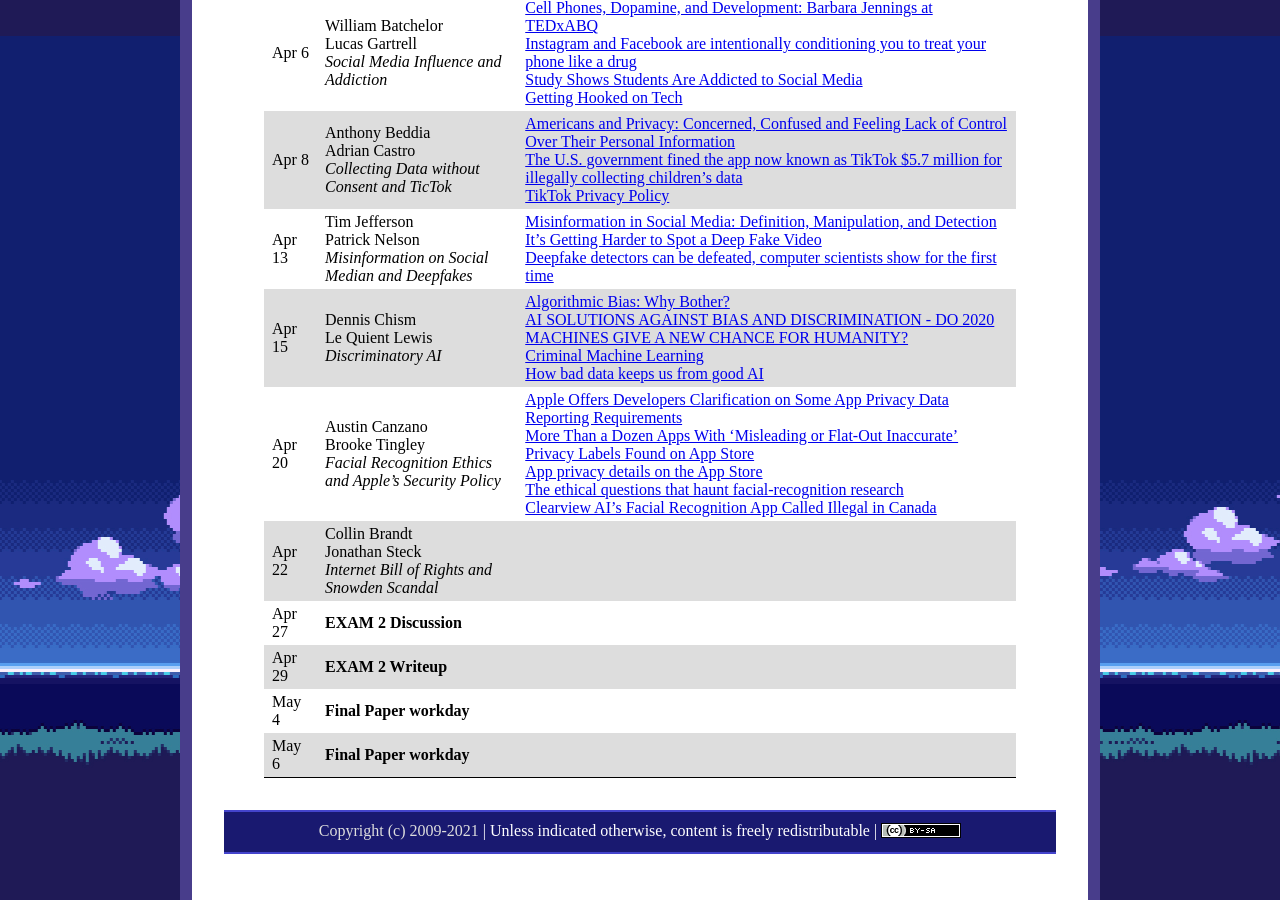
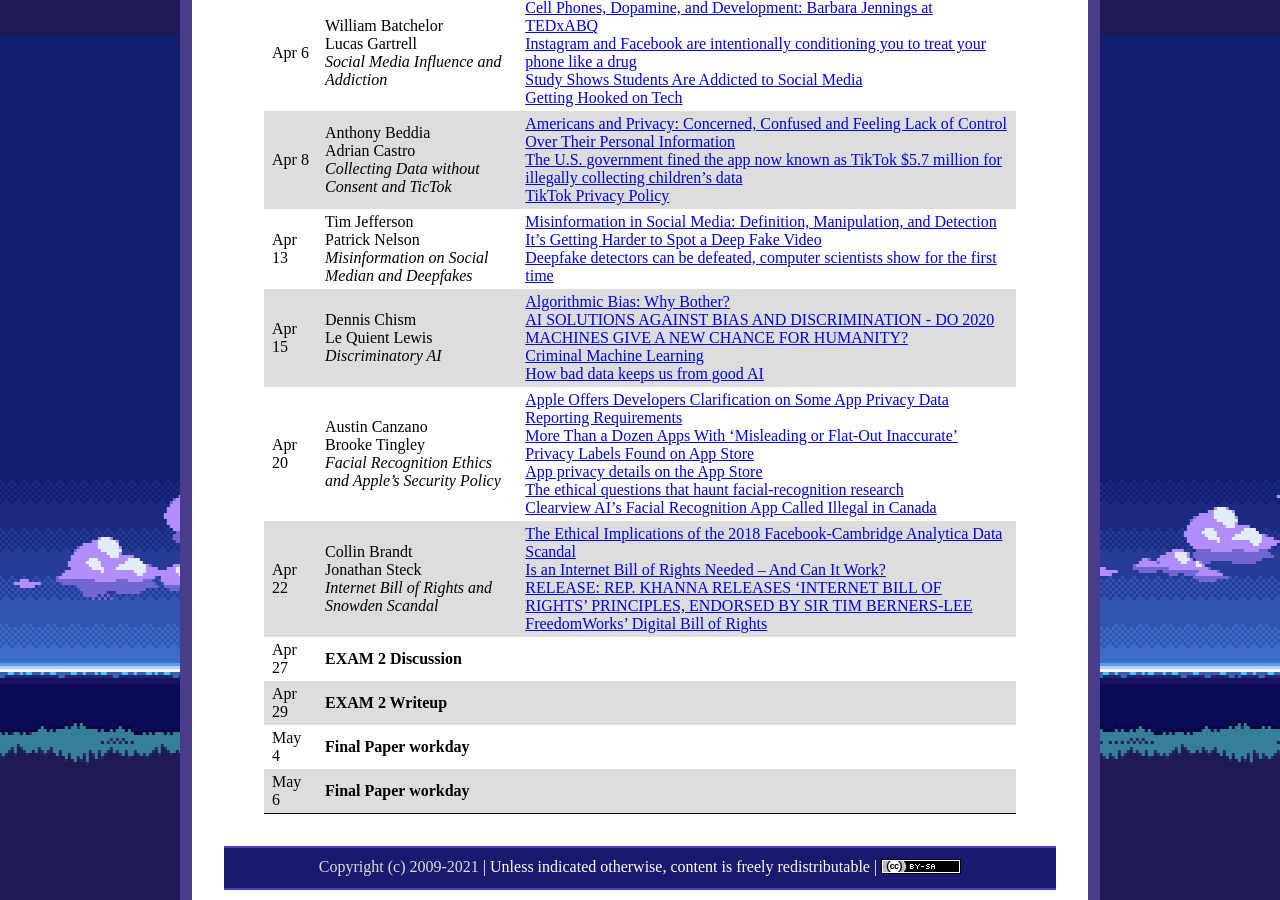
Before and after one commit to ycpcs/cs456-spring2021, a Jekyll site: the page built from schedule/index.md, in a window 1280 px wide and 900 px high, scrolled down 1764 px. Built offline with Jekyll 4.4.1, drawn with Linux system fonts in a browser that asks for light colours.

Commit message:
add Collin and Jonathan articles
add Collin and Jonathan articles

```diff
--- a/schedule/index.md
+++ b/schedule/index.md
@@ -37,7 +37,7 @@ All reading materials can be accessed via [Schmidt Library](http://library.ycp.e
 > Apr 13  | Tim Jefferson <br> Patrick Nelson <br /> *Misinformation on Social Median and Deepfakes* | [Misinformation in Social Media: Definition, Manipulation, and Detection](https://www.kdd.org/exploration_files/8._CR.10.Misinformation_in_social_media_-_Final.pdf) <br /> [It’s Getting Harder to Spot a Deep Fake Video](https://www.youtube.com/watch?v=gLoI9hAX9dw) <br /> [Deepfake detectors can be defeated, computer scientists show for the first time](https://www.sciencedaily.com/releases/2021/02/210208161927.htm) |
 > Apr 15  | Dennis Chism <br> Le Quient Lewis <br /> *Discriminatory AI* | [Algorithmic Bias: Why Bother?](https://cmr.berkeley.edu/2020/11/algorithmic-bias/) <br /> [AI SOLUTIONS AGAINST BIAS AND DISCRIMINATION - DO 2020 MACHINES GIVE A NEW CHANCE FOR HUMANITY?](https://sigmoidal.io/how-to-build-inclusive-fair-ai-solutions/) <br /> [Criminal Machine Learning](https://www.youtube.com/watch?v=rga2-d1oi30) <br /> [How bad data keeps us from good AI](https://www.youtube.com/watch?v=WSteyxgQqRc) |
 > Apr 20  | Austin Canzano <br> Brooke Tingley <br /> *Facial Recognition Ethics and Apple's Security Policy* | [Apple Offers Developers Clarification on Some App Privacy Data Reporting Requirements](https://www.macrumors.com/2021/02/23/app-privacy-labels-developer-info/) <br /> [More Than a Dozen Apps With 'Misleading or Flat-Out Inaccurate' Privacy Labels Found on App Store](https://www.macrumors.com/2021/01/29/app-store-privacy-labels-accuracy-report/) <br /> [App privacy details on the App Store](https://developer.apple.com/app-store/app-privacy-details/) <br /> [The ethical questions that haunt facial-recognition research](https://www.nature.com/articles/d41586-020-03187-3) <br /> [Clearview AI’s Facial Recognition App Called Illegal in Canada](https://www.nytimes.com/2021/02/03/technology/clearview-ai-illegal-canada.html) |
-> Apr 22  | Collin Brandt <br> Jonathan Steck <br /> *Internet Bill of Rights and Snowden Scandal* | |
+> Apr 22  | Collin Brandt <br> Jonathan Steck <br /> *Internet Bill of Rights and Snowden Scandal* | [The Ethical Implications of the 2018 Facebook-Cambridge Analytica Data Scandal](https://repositories.lib.utexas.edu/bitstream/handle/2152/80574/AroraZinolabediniThe%20Ethical%20Implications%20of%20the%202018%20Facebook-Cambridge%20Analytica%20Data%20Scandal.pdf?sequence=2&isAllowed=y) <br /> [Is an Internet Bill of Rights Needed – And Can It Work?](https://www.cpomagazine.com/data-privacy/is-an-internet-bill-of-rights-needed-and-can-it-work/) <br /> [RELEASE: REP. KHANNA RELEASES ‘INTERNET BILL OF RIGHTS’ PRINCIPLES, ENDORSED BY SIR TIM BERNERS-LEE](https://khanna.house.gov/media/press-releases/release-rep-khanna-releases-internet-bill-rights-principles-endorsed-sir-tim) <br /> [FreedomWorks’ Digital Bill of Rights](https://fw-d7-freedomworks-org.s3.amazonaws.com/FreedomWorks%20Digital%20Bill%20of%20Rights.pdf) |
 > Apr 27  | **EXAM 2 Discussion** | |
 > Apr 29  | **EXAM 2 Writeup** | |
 > May 4   | **Final Paper workday** | |
```
